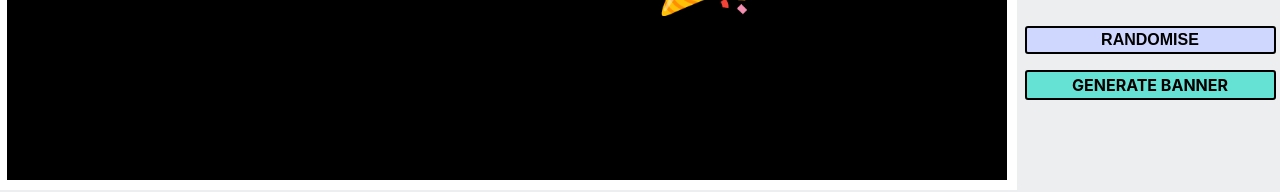
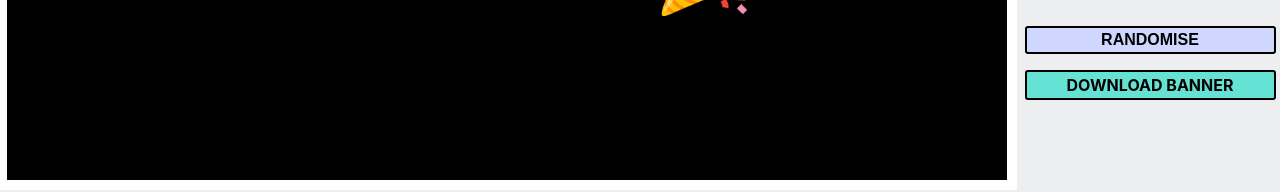
Before and after one commit to christopherkade/banner-generator, a React (Create React App) app: page / in a window 1280 px wide. Shown: the part 407-599 px from the top of the page. Built offline with nearby package versions, Linux system fonts and the light colour scheme; the HTML template or start-up script is replaced by a standard one.

Commit message:
💄 Changed "Generate Banner" button to "Download Banner"

```diff
--- a/src/App.js
+++ b/src/App.js
@@ -71,7 +71,7 @@ const App = () => {
           <ActionWrapper>
             <InputWrapper values={values} setters={setters} />
             <Button onClick={setters.randomizeInputs}>RANDOMISE</Button>
-            <LinkButton href={imgURL} download="banner.jpeg">GENERATE BANNER</LinkButton>
+            <LinkButton href={imgURL} download="banner.jpeg">DOWNLOAD BANNER</LinkButton>
           </ActionWrapper>
         </GeneratorWrapper>
       </Wrapper>
```
